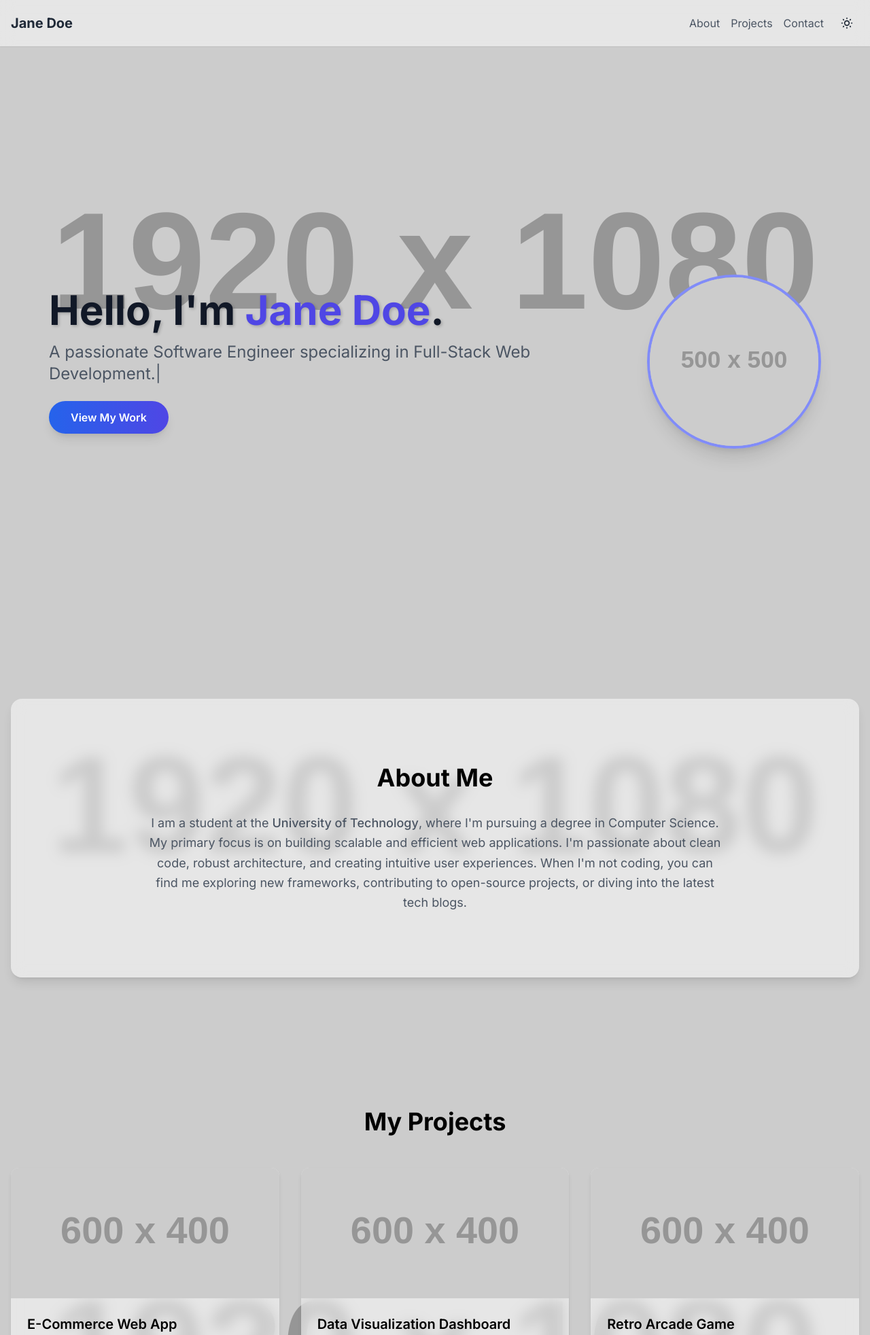
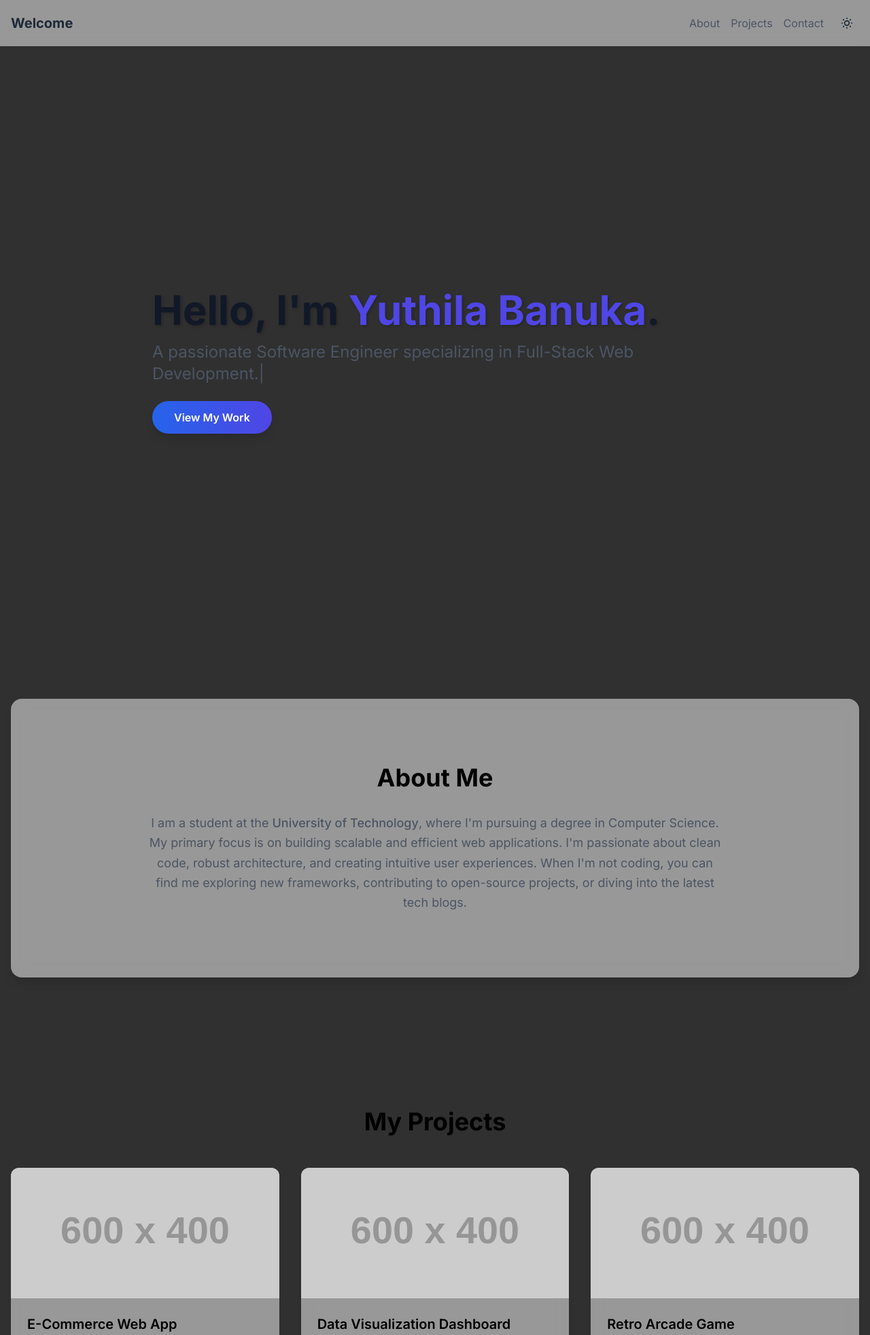
Before and after one commit to Banuka2540/Django-portfolio, a Django app: page / in a window 1280 px wide. Shown: the top 1964 px of the page at 68% size. Run offline with Django 5.2, Linux system fonts and the light colour scheme; grey boxes labelled with a size stand in for pictures from a placeholder-image service; some libraries are stand-ins or nearby versions.

Commit message:
updated small changes

```diff
--- a/myprojects/templates/home.html
+++ b/myprojects/templates/home.html
@@ -15,14 +15,17 @@
         }
         body {
             font-family: 'Inter', sans-serif;
-            background: url('https://placehold.co/1920x1080/4F46E5/FFFFFF?text=Abstract+Background') no-repeat center center fixed;
+            background: #303030;
             background-size: cover;
+             background-size: cover; /* Optional: Makes image cover the entire area */
+        background-position: center; /
             @apply text-gray-800 transition-colors duration-300;
         }
         .dark body {
-            background: url('https://placehold.co/1920x1080/111827/FFFFFF?text=Abstract+Background') no-repeat center center fixed;
+            background: #d8d8d8;
             background-size: cover;
             @apply text-gray-200;
+
         }
 
         /* Frosted Glass Effect for content sections and nav bar */
@@ -60,7 +63,7 @@
         <!-- Navigation Bar -->
         <nav class="sticky top-0 z-50 frosted-glass p-4 shadow-sm">
             <div class="container mx-auto flex justify-between items-center">
-                <a href="#hero" class="text-xl font-bold text-gray-800 dark:text-white">Jane Doe</a>
+                <a href="#hero" class="text-xl font-bold text-gray-800 dark:text-white">Welcome</a>
                 <div class="space-x-4 flex items-center">
                     <a href="#about" class="text-gray-600 dark:text-gray-400 hover:text-blue-600 transition-colors duration-300">About</a>
                     <a href="#projects" class="text-gray-600 dark:text-gray-400 hover:text-blue-600 transition-colors duration-300">Projects</a>
@@ -85,7 +88,7 @@
             <section id="hero" class="min-h-screen flex flex-col md:flex-row items-center justify-center text-center md:text-left space-y-8 md:space-y-0 md:space-x-12">
                 <div class="md:w-1/2 lg:w-2/3">
                     <h1 class="text-4xl md:text-6xl font-extrabold leading-tight text-gray-900 dark:text-white mb-4 hero-title-shadow">
-                        Hello, I'm <span class="text-indigo-600 dark:text-indigo-400">Jane Doe</span>.
+                        Hello, I'm <span class="text-indigo-600 dark:text-indigo-400">Yuthila Banuka</span>.
                     </h1>
                     <p id="typed-text" class="text-xl md:text-2xl text-gray-600 dark:text-gray-400 mb-6 typing-text">
 
@@ -94,9 +97,7 @@
                         View My Work
                     </a>
                 </div>
-                <div class="flex-shrink-0 w-48 h-48 md:w-64 md:h-64 rounded-full overflow-hidden border-4 border-indigo-400 shadow-xl">
-                    <img src="https://placehold.co/500x500/818CF8/E0E7FF?text=Jane+Doe" alt="Jane Doe Profile Picture" class="object-cover w-full h-full">
-                </div>
+
             </section>
 
             <!-- About Section -->
```
Also changed, not shown: myprojects/static/images/12.jpg (added).
